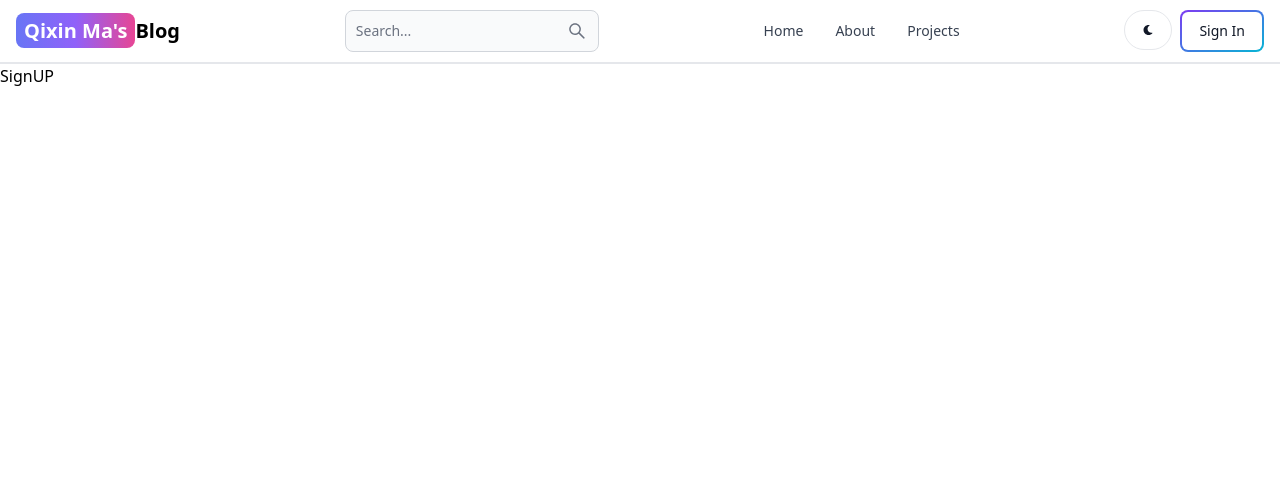
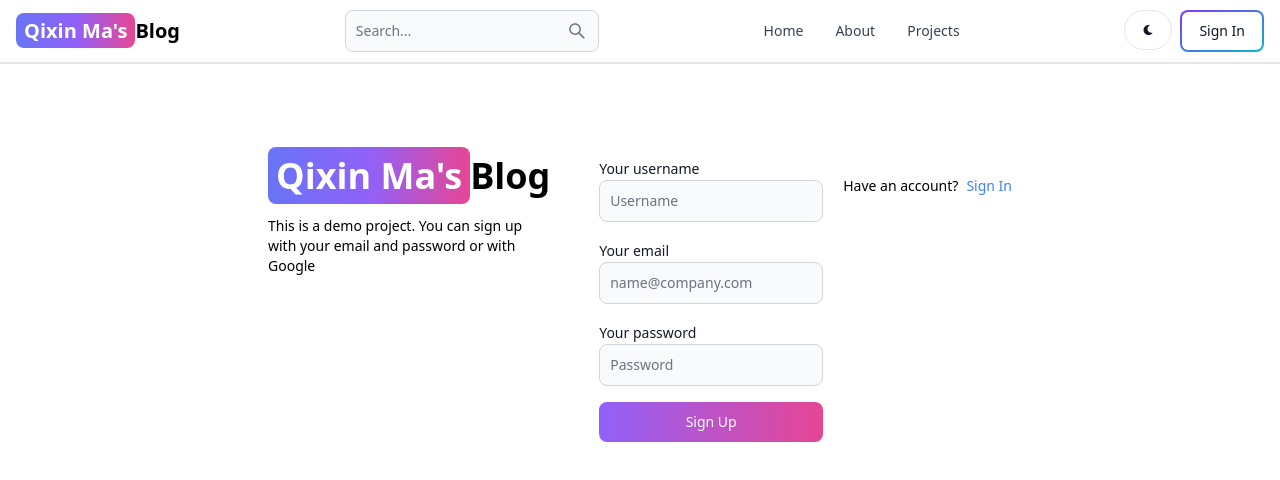
Before and after one commit to Mark19971014/MREN_Blog, a React (Vite) app in the folder client/: page /sign-up in a window 1280 px wide. Shown: the top 480 px of the page. Built offline with nearby package versions, Linux system fonts and the light colour scheme.

Commit message:
create sign-up UI

```diff
--- a/client/src/pages/SignUP.jsx
+++ b/client/src/pages/SignUP.jsx
@@ -1,7 +1,53 @@
-import React from 'react'
+import { Link } from "react-router-dom";
+import { Label, TextInput, Button } from "flowbite-react";
 
 export default function SignUP() {
   return (
-    <div>SignUP</div>
-  )
+    <div className="min-h-screen mt-20 ">
+      <div className="flex p-3 max-w-3xl mx-auto flex-col md:flex-row md-items-center gap-5">
+        {/*left side*/}
+        <div className="flex-1">
+          <Link to="/" className="font-bold dark:text-white text-4xl">
+            <span
+              className="px-2 py-1 bg-gradient-to-r from-indigo-500
+            via-purple-500 to-pink-500 rounded-lg text-white"
+            >
+              Qixin&nbsp;Ma's
+            </span>
+            Blog
+          </Link>
+          <p className="text-sm mt-5">
+            This is a demo project. You can sign up with your email and password
+            or with Google
+          </p>
+        </div>
+
+        {/*right side*/}
+        <div className="flex-1"></div>
+        <form className="flex flex-col gap-4">
+          <div>
+            <Label value="Your username" />
+            <TextInput type="text" placeholder="Username" id="username" />
+          </div>
+          <div>
+            <Label value="Your email" />
+            <TextInput type="text" placeholder="name@company.com" id="email" />
+          </div>
+          <div>
+            <Label value="Your password" />
+            <TextInput type="text" placeholder="Password" id="password" />
+          </div>
+          <Button gradientDuoTone="purpleToPink" type="submit">
+            Sign Up
+          </Button>
+        </form>
+        <div className="flex gap-2 text-sm mt-5">
+          <span>Have an account?</span>
+          <Link to="/sign-in" className=" text-blue-500">
+            Sign In
+          </Link>
+        </div>
+      </div>
+    </div>
+  );
 }
```
Also changed, not shown: client/src/components/Header.jsx (+28 -31 lines), 1 other file (tests, documents, lock files or other folders).
